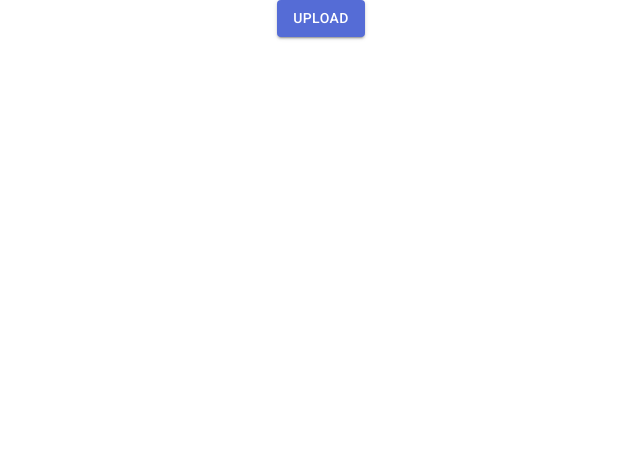
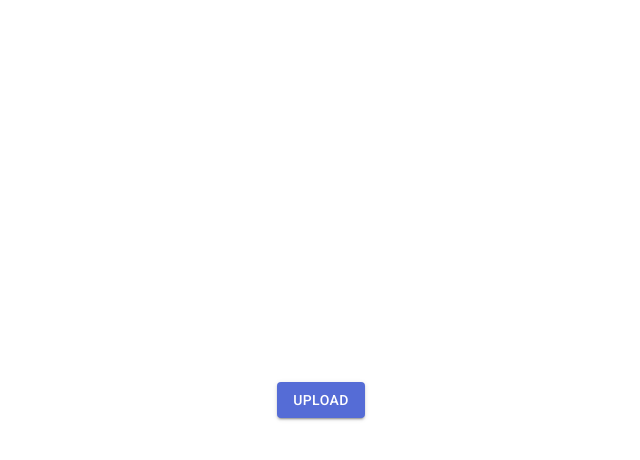
Before and after one commit to gustavokrieger/tcc, a React (Create React App) app in the folder frontend/: page / in a window 1280 px wide. Shown: the top 460 px of the page, without its empty margins (319-959 px from the left). Built offline with nearby package versions, Linux system fonts and the light colour scheme.

Commit message:
adição de alinhamento central do elemento principal

```diff
--- a/frontend/src/pages/CodeFilesUpload.tsx
+++ b/frontend/src/pages/CodeFilesUpload.tsx
@@ -14,6 +14,8 @@ const useStyles = makeStyles({
   root: {
     display: 'flex',
     justifyContent: 'center',
+    alignItems: 'center',
+    minHeight: '100vh',
   },
 });
 
```
